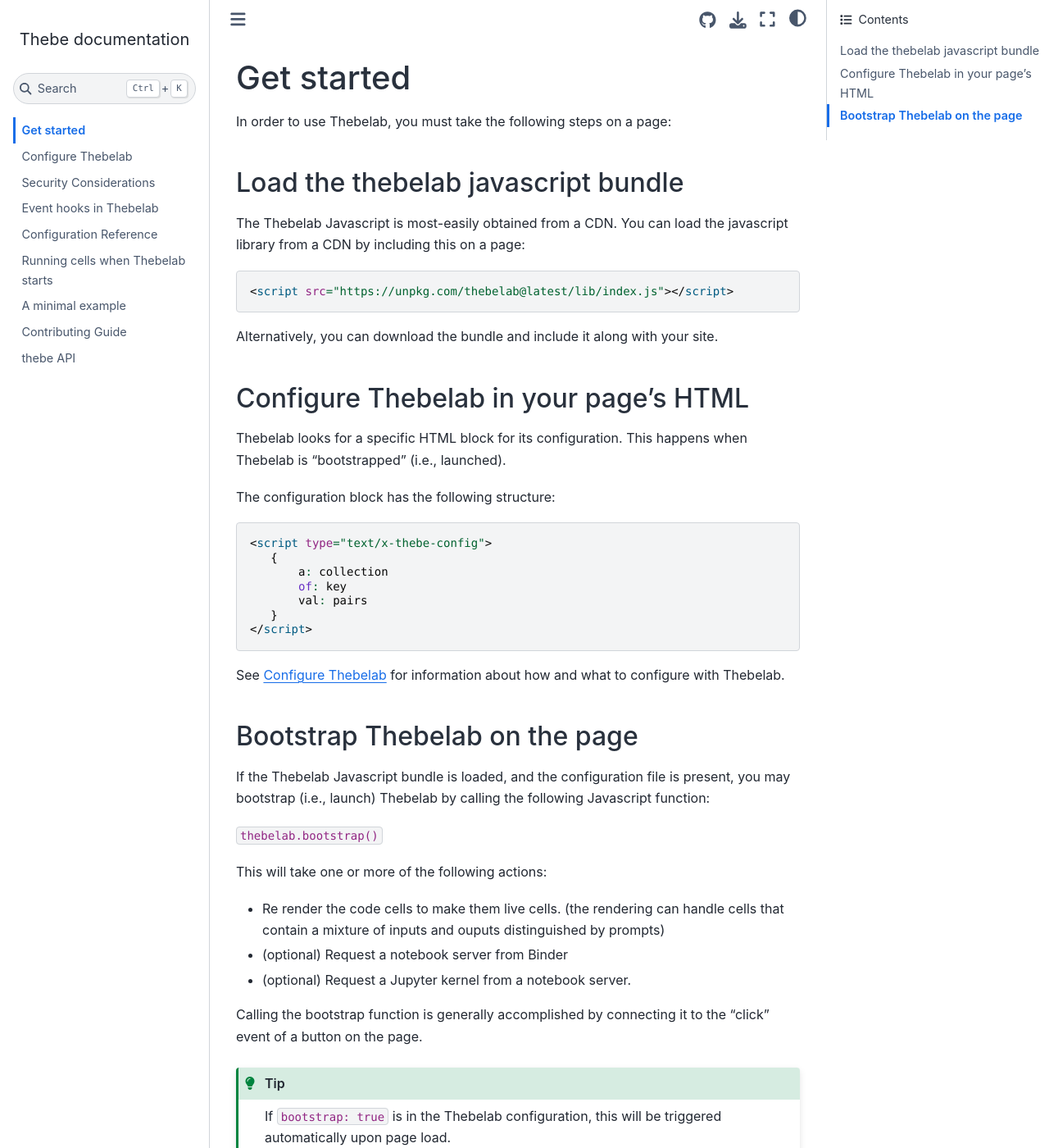
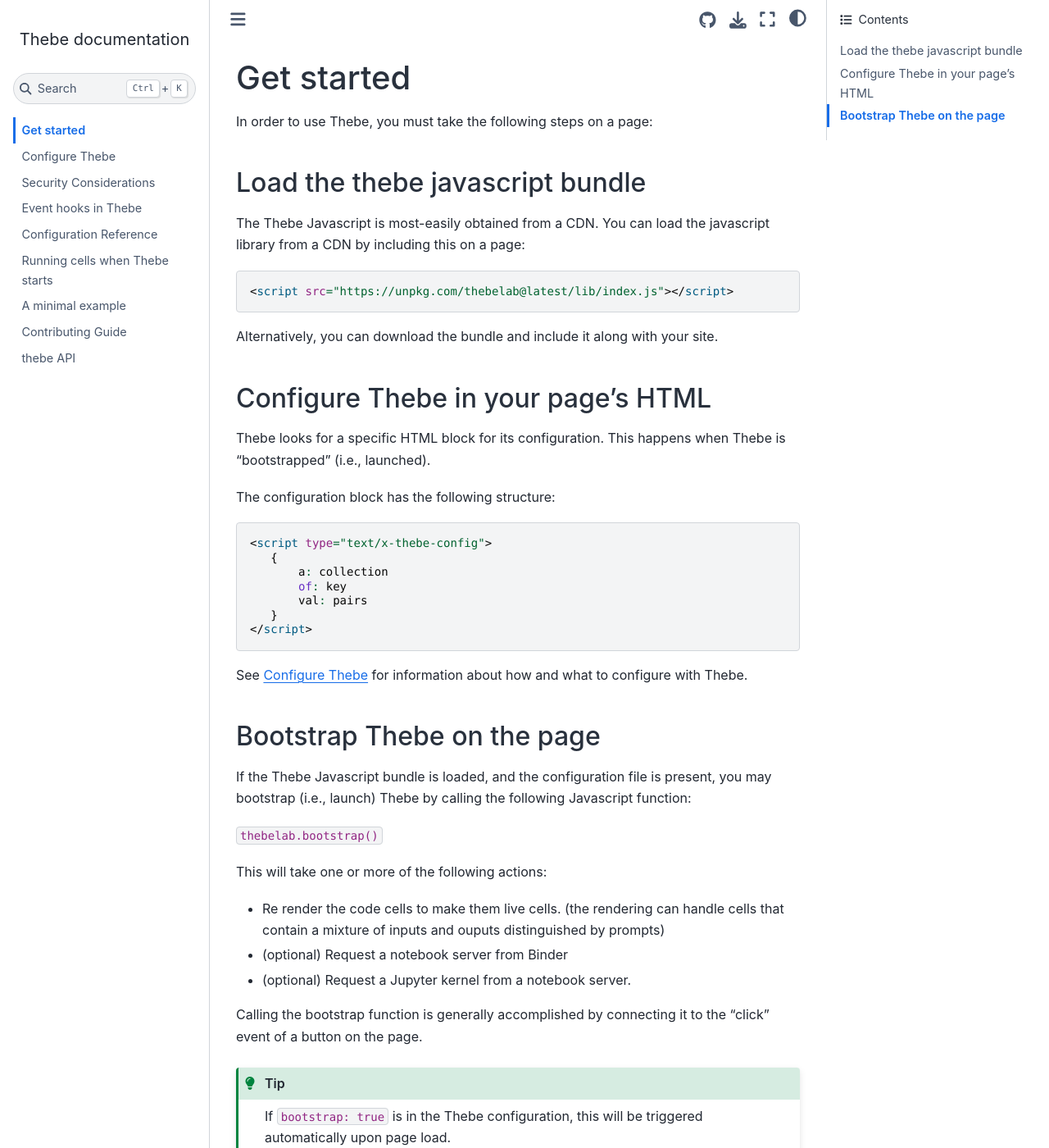
Before and after one commit to jupyter-book/thebe, a Sphinx documentation site: the page built from docs/start.rst, in a window 1280 px wide and 1400 px high. Shown: the whole window at 82% size. Built offline with Sphinx 7.4.7 and the Sphinx Book theme 1.1.4, drawn with Linux system fonts in a browser that asks for light colours; some of the changed text lies outside the part shown.

Commit message:
Go through docs/strings & change ThebeLab -> Thebe

```diff
--- a/docs/config_reference.rst
+++ b/docs/config_reference.rst
@@ -3,7 +3,7 @@
 =======================
 
 Here is an example of all possible configuration
-options for ThebeLab. This is what you place in between the
+options for Thebe. This is what you place in between the
 ``<script type="text/x-thebe-config">`` HTML tags on your page.
 
 .. include:: ../README.md
--- a/docs/configure.rst
+++ b/docs/configure.rst
@@ -1,8 +1,8 @@
-==================
-Configure Thebelab
-==================
+===============
+Configure Thebe
+===============
 
-You control Thebelab's behavior with a configuration block that is placed somewhere
+You control Thebe's behavior with a configuration block that is placed somewhere
 in a page's HTML. The block has the following structure:
 
 .. code-block:: html
@@ -15,7 +15,7 @@
       }
    </script>
 
-For example, the following configuration tells Thebelab to use a BinderHub for its
+For example, the following configuration tells Thebe to use a BinderHub for its
 sessions, as well as the repository to use with Binder:
 
 .. code-block:: html
@@ -30,17 +30,17 @@
     }
     </script>
 
-When Thebelab is launched on a page, this configuration is used to control
+When Thebe is launched on a page, this configuration is used to control
 its behavior.
 
-See the sections below for things that you can control with Thebelab configuration.
+See the sections below for things that you can control with Thebe configuration.
 
 
 Configure the kernel that will be launched
 ==========================================
 
-To configure the kernel that Thebelab requests when it launches, use the
-following section in the Thebelab configuration:
+To configure the kernel that Thebe requests when it launches, use the
+following section in the Thebe configuration:
 
 .. code-block:: javascript
 
@@ -48,13 +48,13 @@
      kernelName: "python3",
    },
 
-When Thebelab is launched, it will request a kernel of this name for the page.
+When Thebe is launched, it will request a kernel of this name for the page.
 Note that currently there can be only one kernel per page.
 
 .. note::
 
    You must ensure that the value of ``kernelName`` exists in the environment that
-   Thebelab tries to launch. Some short-hands for certain languages (like ``python``)
+   Thebe tries to launch. Some short-hands for certain languages (like ``python``)
    may also work.
 
 
@@ -80,7 +80,7 @@
 
 CodeMirror is the tool used to convert your code cells into editable cells.
 It has a number of configuration options, such as theming and syntax highlighting.
-You can edit all of these attributes in a cell with the following thebelab configuration:
+You can edit all of these attributes in a cell with the following thebe configuration:
 
 .. code:: html
 
--- a/docs/events.rst
+++ b/docs/events.rst
@@ -1,11 +1,11 @@
-Event hooks in Thebelab
-=======================
+Event hooks in Thebe
+====================
 
-When Thebelab is launched (with ``thebelab.bootstrap``), it will emit a series
+When Thebe is launched (with ``thebelab.bootstrap``), it will emit a series
 of events corresponding to the state of the launch process. You can plug into
 these events to control the behavior on your page.
 
-To do so, use the ``status`` event within Thebelab, like so:
+To do so, use the ``status`` event within Thebe, like so:
 
 .. code-block:: javascript
 
@@ -14,7 +14,7 @@
     });
 
 In the above code, the ``data`` object contains a collection of information about
-Thebelab, and ``data.status`` will reflect the current state of Thebelab. This will
+Thebe, and ``data.status`` will reflect the current state of Thebe. This will
 cycle between these states:
 
 * ``building``
@@ -23,5 +23,5 @@
 * ``ready``
 
 These events can be used to do things like running code once the Jupyter Kernels is
-ready, or manipulating the page DOM before launching Thebelab to result in certain
+ready, or manipulating the page DOM before launching Thebe to result in certain
 behavior (e.g. a "loading status" button).
--- a/docs/howto/initialize_cells.rst
+++ b/docs/howto/initialize_cells.rst
@@ -1,22 +1,22 @@
-==================================
-Running cells when Thebelab starts
-==================================
+===============================
+Running cells when Thebe starts
+===============================
 
-Sometimes it is helpful to automatically run some cells when Thebelab starts.
+Sometimes it is helpful to automatically run some cells when Thebe starts.
 For example, if you'd like to pre-define some variables or import a function
 that you'll use later on. This lets you focus the code that users read on the
 ideas that you want to convey.
 
-Thebelab can be controlled via Javascript after it has been initialized. Below
+Thebe can be controlled via Javascript after it has been initialized. Below
 are two ways that you can configure your Javascript to run code under-the-hood.
 
-Running cells when Thebelab is initialized
-==========================================
+Running cells when Thebe is initialized
+=======================================
 
 A straightforward way to run code is to simply *simulate a click* on the buttons that
-are created when you launch Thebelab. By selecting the Thebelab button and calling
+are created when you launch Thebe. By selecting the Thebe button and calling
 the ``click()`` method, the code in that cell will be run (and outputs will show)
-once the Thebelab kernel is ready.
+once the Thebe kernel is ready.
 
 Here's a code sample that selects all cells with a tag called ``thebelab-init`` and
 simulates a click on the button.
@@ -24,19 +24,19 @@
 .. code-block:: javascript
 
    thebelab.events.on("request-kernel")(() => {
-       // Find any cells with an initialization tag and ask ThebeLab to run them when ready
+       // Find any cells with an initialization tag and ask Thebe to run them when ready
        var thebeInitCells = document.querySelectorAll('.thebelab-init');
        thebeInitCells.forEach((cell) => {
-           console.log("Initializing ThebeLab with cell: " + cell.id);
+           console.log("Initializing Thebe with cell: " + cell.id);
            const initButton = cell.querySelector('.thebelab-run-button');
            initButton.click();
        });
    }
 
-Running custom code with Thebelab
-=================================
+Running custom code with Thebe
+==============================
 
-In addition, you can run your own custom code from the Thebelab object with
+In addition, you can run your own custom code from the Thebe object with
 Javascript using the ``requestExecute`` method. Below is a code snippet that
 uses the same event trigger, but in this case runs some custom code against the kernel
 once it is ready.
@@ -44,7 +44,7 @@
 .. code-block:: javascript
 
    thebelab.events.on("request-kernel")((kernel) => {
-       // Find any cells with an initialization tag and ask ThebeLab to run them when ready
+       // Find any cells with an initialization tag and ask Thebe to run them when ready
        kernel.requestExecute({code: "import numpy"})
    }
 
--- a/docs/minimal_example.rst
+++ b/docs/minimal_example.rst
@@ -7,15 +7,15 @@
 This page illustrates a minimal setup to get Thebe Lab running, using
 `mybinder <http://mybinder.org/>`_ as a
 kernel (i.e. computation backend) provider. This guide will go step-by-step
-in loading ThebeLab and activating it so that your code cells become active.
+in loading Thebe and activating it so that your code cells become active.
 
-Loading and configuring ThebeLab
-================================
+Loading and configuring Thebe
+=============================
 
-In order to use ThebeLab, we must first set its configuration. This must be
-done **before** ThebeLab is loaded from a CDN or a local script.
+In order to use Thebe, we must first set its configuration. This must be
+done **before** Thebe is loaded from a CDN or a local script.
 
-Here's a sample configuration for ThebeLab
+Here's a sample configuration for Thebe
 
 .. raw:: html
 
@@ -41,11 +41,11 @@
      }
    </script>
 
-In this case, ``requestKernel: true`` asks Thebelab to request a kernel
+In this case, ``requestKernel: true`` asks Thebe to request a kernel
 immediately upon being loaded, and ``binderOptions`` provides the repository
 that Binder will use to give us a Kernel.
 
-Next, we'll load Thebelab from a CDN:
+Next, we'll load Thebe from a CDN:
 
 .. raw:: html
 
@@ -55,11 +55,11 @@
 
    <script src="https://unpkg.com/thebelab@latest/lib/index.js"></script>
 
-Adding a button to activate ThebeLab
-====================================
+Adding a button to activate Thebe
+=================================
 
-There are many ways you can activate Thebelab. In this case, we'll add a
-button to our page, and configure it to **bootstrap** Thebelab once it is
+There are many ways you can activate Thebe. In this case, we'll add a
+button to our page, and configure it to **bootstrap** Thebe once it is
 clicked. We'll do this with a little bit of Javascript.
 
 .. raw:: html
@@ -73,7 +73,7 @@
    document.querySelector("#activateButton").addEventListener('click', bootstrapThebe)
    </script>
 
-Placing the button and adding the JavaScript to enable Thebelab was done with the
+Placing the button and adding the JavaScript to enable Thebe was done with the
 code below:
 
 .. code:: html
@@ -91,7 +91,7 @@
 Adding code cells
 =================
 
-Finally, we'll add code cells that ThebeLab can activate. By default, ThebeLab
+Finally, we'll add code cells that Thebe can activate. By default, Thebe
 will look for any HTML elements with ``data-executable="true"``. We'll also add
 a ``data-language="python"`` attribute to enable syntax highlighting with CodeMirror.
 
@@ -106,16 +106,16 @@
 
    <pre data-executable="true" data-language="python">print("Hello!")</pre>
 
-Press the ThebeLab button above to activate this cell, then press the "Run" button,
+Press the Thebe button above to activate this cell, then press the "Run" button,
 or "Shift-Enter" to execute this cell.
 
 .. note::
 
-   When ThebeLab is activated in this example, it must first ask Binder for a kernel.
+   When Thebe is activated in this example, it must first ask Binder for a kernel.
    This may take several seconds.
 
 Now let's try another cell that generates a Matplotlib plot. Because we've
-configured ThebeLab to use Binder with an environment that has Numpy and
+configured Thebe to use Binder with an environment that has Numpy and
 Matplotlib, this works as expected. Try modifying the cell contents and
 re-running!
 
--- a/docs/package.json
+++ b/docs/package.json
@@ -1,7 +1,7 @@
 {
   "name": "thebe-docs",
   "version": "0.0.0",
-  "description": "thebelab docs js dependencies",
+  "description": "thebe docs js dependencies",
   "main": "''",
   "scripts": {
     "test": "echo \"Error: no test specified\" && exit 1"
--- a/docs/start.rst
+++ b/docs/start.rst
@@ -2,12 +2,12 @@
 Get started
 ===========
 
-In order to use Thebelab, you must take the following steps on a page:
+In order to use Thebe, you must take the following steps on a page:
 
-Load the thebelab javascript bundle
-===================================
+Load the thebe javascript bundle
+================================
 
-The Thebelab Javascript is most-easily obtained from a CDN.
+The Thebe Javascript is most-easily obtained from a CDN.
 You can load the javascript library from a CDN by including this on a page:
 
 .. code:: html
@@ -16,11 +16,11 @@
 
 Alternatively, you can download the bundle and include it along with your site.
 
-Configure Thebelab in your page's HTML
-======================================
+Configure Thebe in your page's HTML
+===================================
 
-Thebelab looks for a specific HTML block for its configuration. This happens
-when Thebelab is "bootstrapped" (i.e., launched).
+Thebe looks for a specific HTML block for its configuration. This happens
+when Thebe is "bootstrapped" (i.e., launched).
 
 The configuration block has the following structure:
 
@@ -34,14 +34,14 @@
       }
    </script>
 
-See :doc:`configure` for information about how and what to configure with Thebelab.
+See :doc:`configure` for information about how and what to configure with Thebe.
 
 
-Bootstrap Thebelab on the page
-==============================
+Bootstrap Thebe on the page
+===========================
 
-If the Thebelab Javascript bundle is loaded, and the configuration file is present,
-you may bootstrap (i.e., launch) Thebelab by calling the following Javascript function:
+If the Thebe Javascript bundle is loaded, and the configuration file is present,
+you may bootstrap (i.e., launch) Thebe by calling the following Javascript function:
 
 ``thebelab.bootstrap()``
 
@@ -56,5 +56,5 @@
 
 .. tip::
 
-   If ``bootstrap: true`` is in the Thebelab configuration, this will be triggered
+   If ``bootstrap: true`` is in the Thebe configuration, this will be triggered
    automatically upon page load.
```
Also changed, not shown: examples/README.md, 3 other files.
